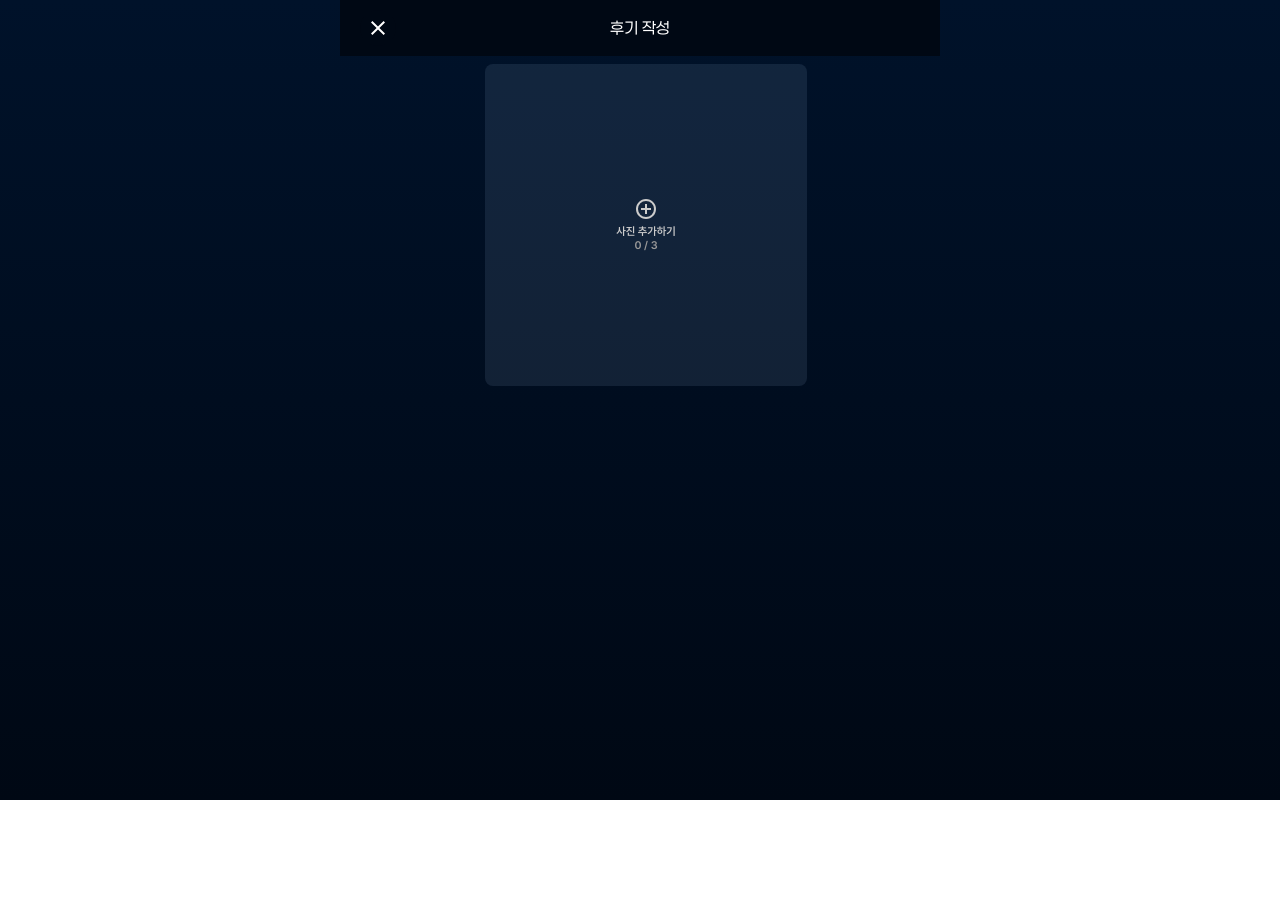
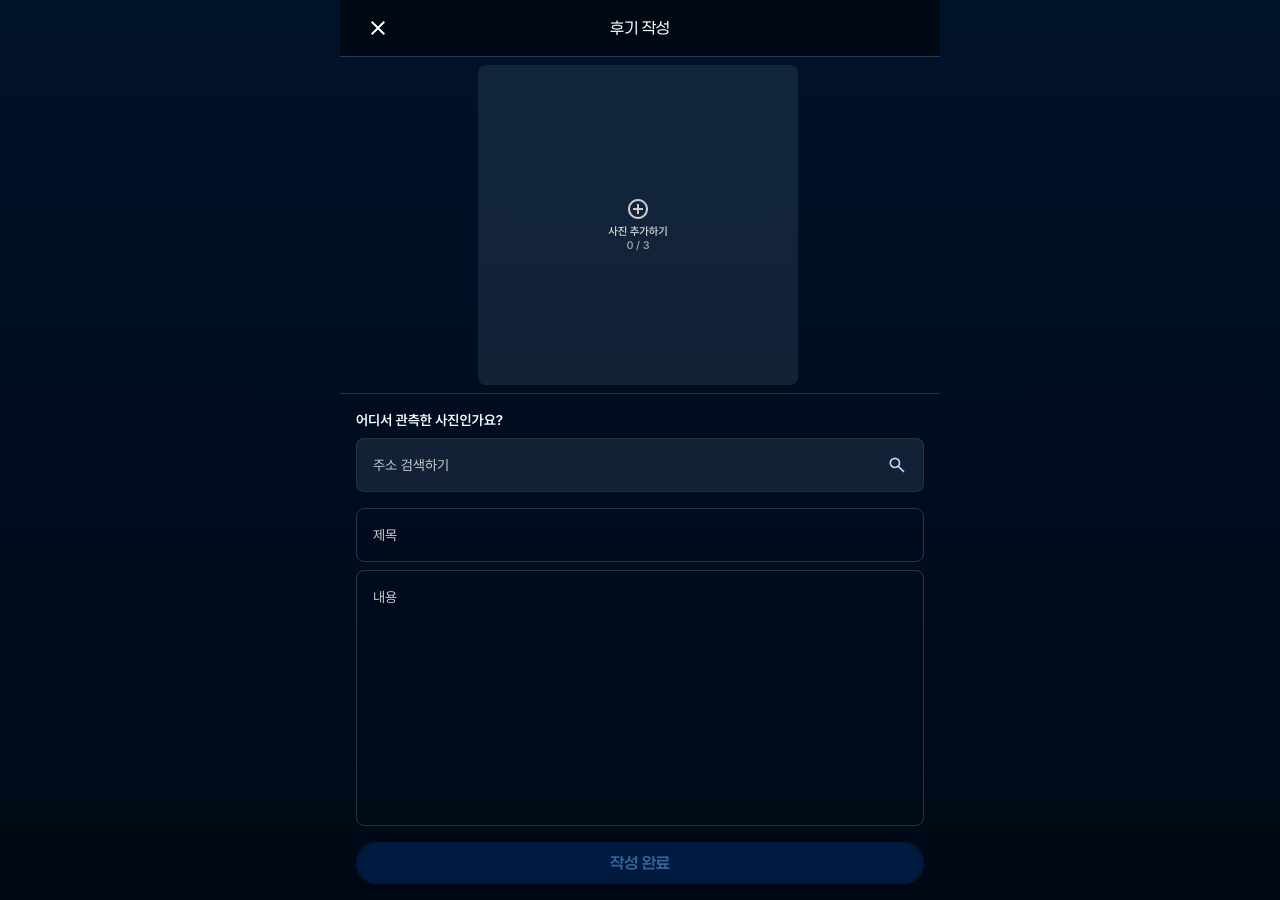
Before and after one commit to se-eun-park/StarCast, a React (Vite) app in the folder frontend/: page /review/new in a window 1280 px wide. Before the commit the page ends 800 px from the top, so only its background shows below. Built offline with nearby package versions, Linux system fonts and the light colour scheme.

Commit message:
feat: 리뷰 생성 페이지 구현

```diff
--- a/frontend/src/pages/review/CreateReviewPage.tsx
+++ b/frontend/src/pages/review/CreateReviewPage.tsx
@@ -1,16 +1,14 @@
-import SvgAddIcon from '@assets/svg/AddIcon'
-import ReviewEditCarousel from '@components/review/ReviewEditCarousel.tsx'
+import SvgDeleteIcon from '@assets/svg/DeleteIcon'
+import SvgSearchIcon from '@assets/svg/SearchIcon'
+import ReviewEditCarousel from '@components/review/ReviewEditCarousel'
 import { ChangeEvent, useRef, useState } from 'react'
 
 export default function CreateReviewPage() {
   const [images, setImages] = useState<string[]>([])
+  const [location, setLocation] = useState<string>('')
+  const [title, setTitle] = useState<string>('')
+  const [content, setContent] = useState<string>('')
   const fileInputRef = useRef<HTMLInputElement>(null)
-
-  const SLIDES = [
-    '/review/default-review-image1.jpg',
-    '/review/default-review-image2.jpg',
-    '/review/default-review-image3.jpg',
-  ]
 
   const handleFileUpload = (e: ChangeEvent<HTMLInputElement>) => {
     const {
@@ -33,9 +31,11 @@ export default function CreateReviewPage() {
     }
   }
 
+  const isSubmitButtonEnabled = location && title && content && images.length > 0
+
   return (
     <div>
-      <div className='w-full py-2 aspect-video'>
+      <div className='w-full py-2 pr-4 border-t border-b aspect-video border-bg-50/20'>
         <input
           ref={fileInputRef}
           type='file'
@@ -49,22 +49,56 @@ export default function CreateReviewPage() {
             options={{ dragFree: true, direction: 'rtl' }}
             fileUploader={handleFileUpload}
           />
-          {/* <img
-            src={imageUrl}
-            alt='uploaded'
-            className='object-cover object-center w-full h-full aspect-square'
-          />
-          <button
-            onClick={handleClick}
-            className='flex flex-col items-center justify-center h-full gap-1 mx-auto rounded-lg aspect-square bg-bg-50/10'
-          >
-            <SvgAddIcon className='w-6 h-6' />
-            <div className='font-semibold text-center text-2xs'>
-              <p className='text-text-secondary'>사진 추가하기</p>
-              <p className='text-text-tertiary'>0 / 3</p>
-            </div>
-          </button> */}
         </div>
+      </div>
+      <div className='flex flex-col gap-4 p-4 text-sm'>
+        <div className='flex flex-col gap-2'>
+          <h2 className='font-semibold '>어디서 관측한 사진인가요?</h2>
+          <div className='flex justify-between w-full p-4 border rounded-lg border-bg-50/10 bg-bg-50/10 focus-within:border-primary-light'>
+            <input
+              id='location'
+              type='text'
+              value={location}
+              onChange={(e) => setLocation(e.target.value)}
+              placeholder='주소 검색하기'
+              className='w-full border-none outline-none text-primary-light placeholder:text-text-secondary bg-bg-transparent '
+            />
+            {location ? (
+              <SvgDeleteIcon className='w-5 h-5 cursor-pointer' onClick={() => setLocation('')} />
+            ) : (
+              <label htmlFor='location'>
+                <SvgSearchIcon className='w-5 h-5 cursor-pointer' />
+              </label>
+            )}
+          </div>
+        </div>
+        <div className='flex flex-col gap-2'>
+          <div className='p-4 border rounded-lg border-bg-50/20 focus-within:border-primary-light'>
+            <input
+              type='text'
+              value={title}
+              onChange={(e) => setTitle(e.target.value)}
+              placeholder='제목'
+              className='w-full outline-none placeholder:text-text-secondary bg-bg-transparent'
+            />
+          </div>
+          <div className='h-64 p-4 border rounded-lg border-bg-50/20 focus-within:border-primary-light'>
+            <textarea
+              placeholder='내용'
+              value={content}
+              onChange={(e) => setContent(e.target.value)}
+              className='w-full h-full outline-none resize-none placeholder:text-text-secondary bg-bg-transparent scrollbar-hide'
+            />
+          </div>
+        </div>
+      </div>
+      <div className='p-4 pt-0'>
+        <button
+          disabled={!isSubmitButtonEnabled}
+          className={isSubmitButtonEnabled ? 'btn-primary-full' : 'btn-disabled-full'}
+        >
+          작성 완료
+        </button>
       </div>
     </div>
   )
```
